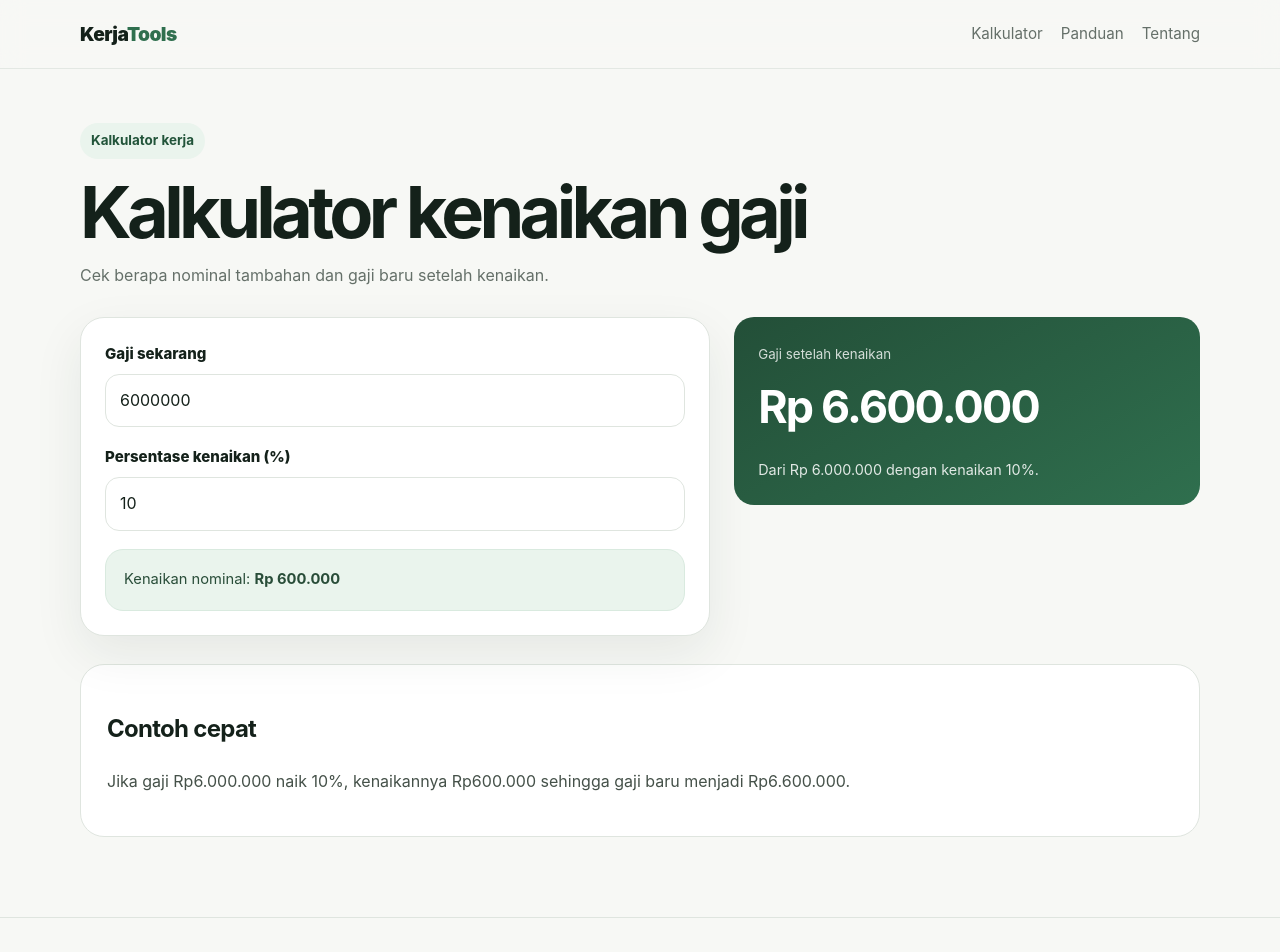
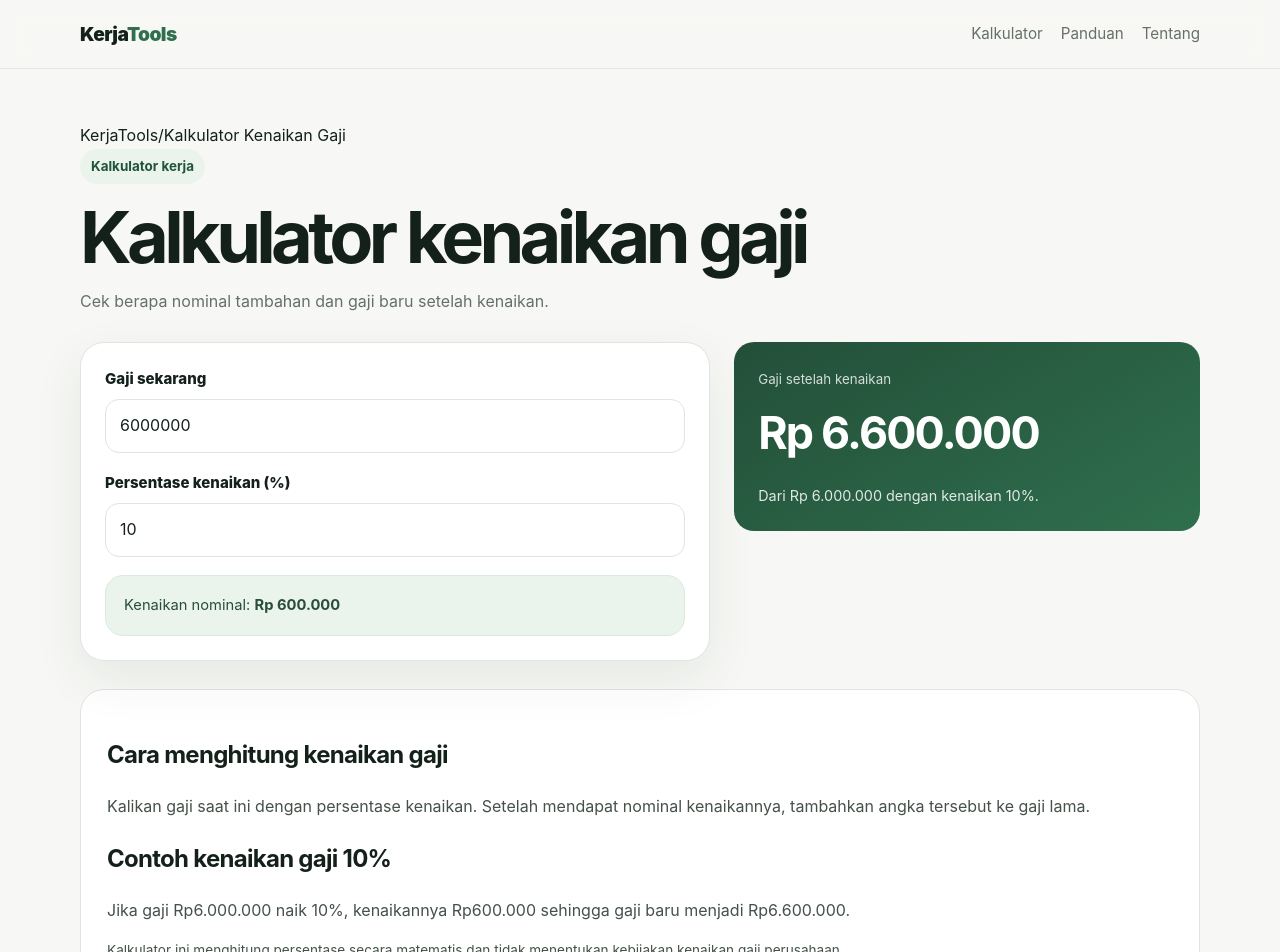
Before and after one commit to alfindevin/kerja-tools, a Next.js app: page /kalkulator-kenaikan-gaji in a window 1280 px wide. Shown: the top 952 px of the page. Built offline with nearby package versions, Linux system fonts and the light colour scheme; no server answers.

Commit message:
seo: add canonical and app schema to salary raise calculator

```diff
--- a/app/kalkulator-kenaikan-gaji/page.tsx
+++ b/app/kalkulator-kenaikan-gaji/page.tsx
@@ -1,15 +1,39 @@
 import type { Metadata } from 'next';
 import SalaryRaiseCalculator from './SalaryRaiseCalculator';
+import Breadcrumbs from '@/components/Breadcrumbs';
+import JsonLd from '@/components/JsonLd';
+import { siteUrl } from '@/lib/site';
 
 export const metadata: Metadata = {
-  title: 'Kalkulator Kenaikan Gaji',
-  description: 'Hitung nominal kenaikan dan gaji baru berdasarkan persentase kenaikan gaji.'
+  title: 'Kalkulator Kenaikan Gaji — Hitung Persentase & Gaji Baru',
+  description: 'Hitung nominal kenaikan gaji dan gaji baru berdasarkan persentase kenaikan secara gratis.',
+  alternates: { canonical: '/kalkulator-kenaikan-gaji' }
 };
 
 export default function Page() {
+  const schema = {
+    '@context': 'https://schema.org',
+    '@type': 'WebApplication',
+    name: 'Kalkulator Kenaikan Gaji KerjaTools',
+    url: siteUrl('/kalkulator-kenaikan-gaji'),
+    applicationCategory: 'BusinessApplication',
+    operatingSystem: 'Any',
+    inLanguage: 'id-ID',
+    description: 'Kalkulator gratis untuk menghitung nominal kenaikan dan gaji baru.',
+    offers: { '@type': 'Offer', price: '0', priceCurrency: 'IDR' }
+  };
+
   return <main className="tool-shell"><div className="container">
+    <JsonLd data={schema} />
+    <Breadcrumbs items={[{ name: 'KerjaTools', href: '/' }, { name: 'Kalkulator Kenaikan Gaji' }]} />
     <header className="tool-head"><span className="eyebrow">Kalkulator kerja</span><h1>Kalkulator kenaikan gaji</h1><p>Cek berapa nominal tambahan dan gaji baru setelah kenaikan.</p></header>
     <SalaryRaiseCalculator />
-    <article className="content"><h2>Contoh cepat</h2><p>Jika gaji Rp6.000.000 naik 10%, kenaikannya Rp600.000 sehingga gaji baru menjadi Rp6.600.000.</p></article>
+    <article className="content seo-content">
+      <h2>Cara menghitung kenaikan gaji</h2>
+      <p>Kalikan gaji saat ini dengan persentase kenaikan. Setelah mendapat nominal kenaikannya, tambahkan angka tersebut ke gaji lama.</p>
+      <h2>Contoh kenaikan gaji 10%</h2>
+      <p>Jika gaji Rp6.000.000 naik 10%, kenaikannya Rp600.000 sehingga gaji baru menjadi Rp6.600.000.</p>
+      <p className="disclaimer">Kalkulator ini menghitung persentase secara matematis dan tidak menentukan kebijakan kenaikan gaji perusahaan.</p>
+    </article>
   </div></main>;
 }
```
